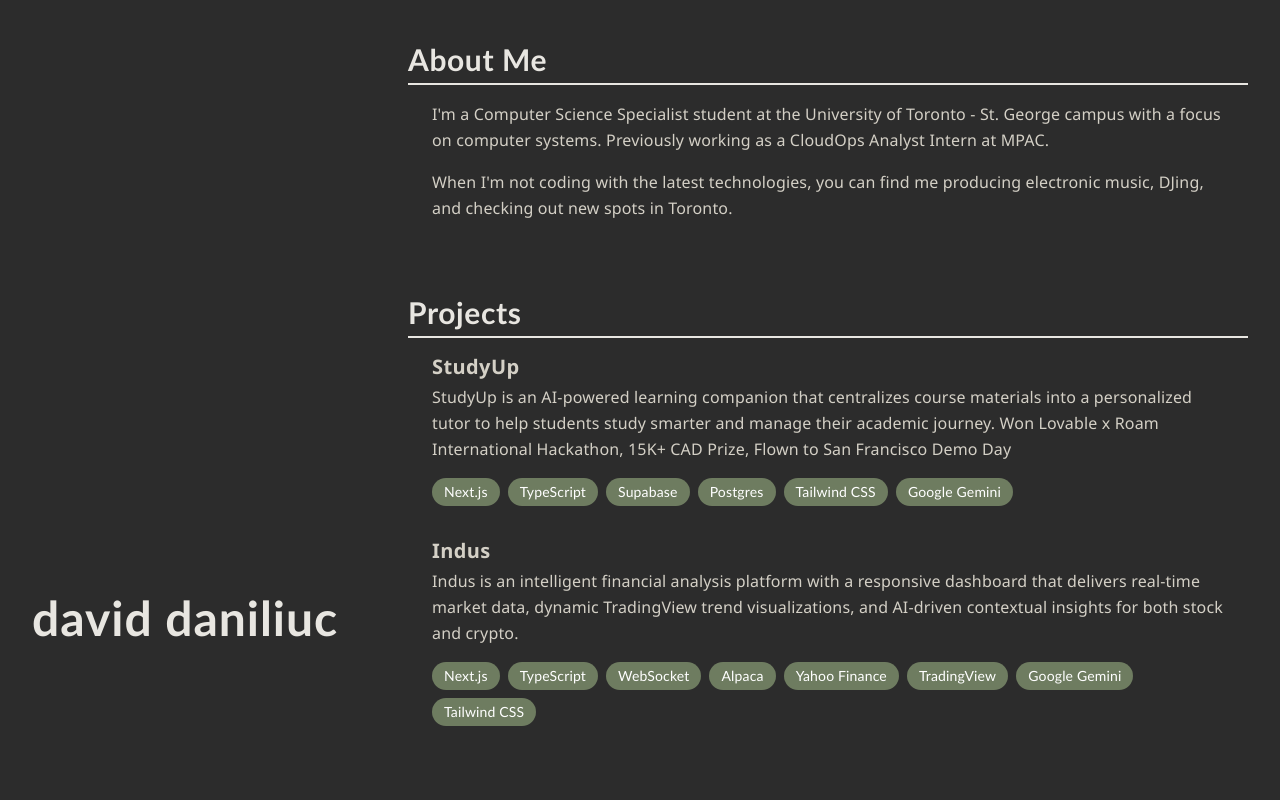
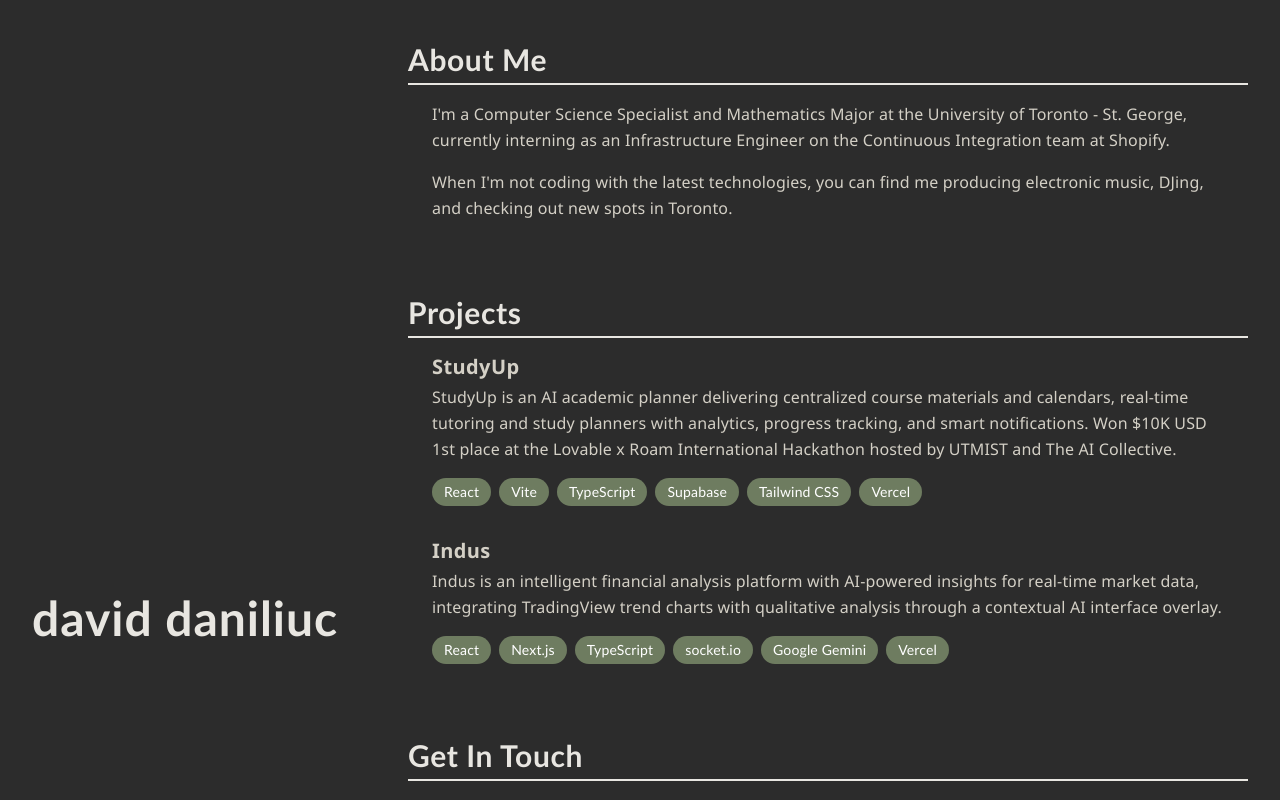
Before and after one commit to vicdenz/daviddaniliuc, a Next.js app: page / in a window 1280 px wide. Shown: the top 800 px of the page. Built offline with nearby package versions, Linux system fonts and the light colour scheme; a web font is replaced by a local one.

Commit message:
Updated text for Shopify

```diff
--- a/src/app/layout.tsx
+++ b/src/app/layout.tsx
@@ -17,7 +17,7 @@ const funnelDisplay = Funnel_Display({
 
 export const metadata: Metadata = {
 	title: "David Daniliuc",
-	description: "David Daniliuc, software engineer and cs student @ UofT.",
+	description: "David Daniliuc, infrastructure engineering intern @ Shopify and cs & math student @ UofT.",
 };
 
 export default function RootLayout({
--- a/src/app/page.tsx
+++ b/src/app/page.tsx
@@ -18,13 +18,13 @@ export default function Home() {
 							<svg className="w-4 h-4 flex-shrink-0" fill="currentColor" viewBox="0 0 24 24">
 								<path d="M12 2 C12 6 16 12 22 12 C16 12 12 18 12 22 C12 18 8 12 2 12 C8 12 12 6 12 2 Z" />
 							</svg>
-							<p className="font-sans text-stone-gray text-lg leading-relaxed font-light">cloudops engineer @ MPAC</p>
+							<p className="font-sans text-stone-gray text-lg leading-relaxed font-light">infra @ Shopify</p>
 						</li>
 						<li className="flex items-center gap-3 animate-fade-in-left delay-500">
 							<svg className="w-4 h-4 text-stone-gray flex-shrink-0" fill="currentColor" viewBox="0 0 24 24">
 								<path d="M12 2 C12 6 16 12 22 12 C16 12 12 18 12 22 C12 18 8 12 2 12 C8 12 12 6 12 2 Z" />
 							</svg>
-							<p className="font-sans text-stone-gray text-lg leading-relaxed font-light">computer science @ UofT</p>
+							<p className="font-sans text-stone-gray text-lg leading-relaxed font-light">cs & math @ UofT</p>
 						</li>
 					</ul>
 				</div>
@@ -36,7 +36,7 @@ export default function Home() {
 				<section className="mb-12 animate-fade-in-scale delay-200">
 					<h2 className="font-heading text-3xl text-stone-gray-light font-bold pb-1">About Me</h2>
 					<div className="content-hr p-6 pt-4 animate-fade-in-scale delay-200">
-						<p className="font-display text-stone-gray leading-relaxed mb-4">{"I'm a Computer Science Specialist student at the University of Toronto - St. George campus with a focus on computer systems. Previously working as a CloudOps Analyst Intern at MPAC."}</p>
+						<p className="font-display text-stone-gray leading-relaxed mb-4">{"I'm a Computer Science Specialist and Mathematics Major at the University of Toronto - St. George, currently interning as an Infrastructure Engineer on the Continuous Integration team at Shopify."}</p>
 						<p className="font-display text-stone-gray leading-relaxed">{"When I'm not coding with the latest technologies, you can find me producing electronic music, DJing, and checking out new spots in Toronto."}</p>
 					</div>
 				</section>
@@ -46,8 +46,8 @@ export default function Home() {
 					<h2 className="font-heading text-3xl text-stone-gray-light font-bold pb-1">Projects</h2>
 					<div className="content-hr p-6 pt-4">
 						<div className="space-y-8">
-							<ProjectCard className="animate-fade-in-scale delay-400" title="StudyUp" description="StudyUp is an AI-powered learning companion that centralizes course materials into a personalized tutor to help students study smarter and manage their academic journey. Won Lovable x Roam International Hackathon, 15K+ CAD Prize, Flown to San Francisco Demo Day" technologies={["Next.js", "TypeScript", "Supabase", "Postgres", "Tailwind CSS", "Google Gemini"]} />
-							<ProjectCard className="animate-fade-in-scale delay-400" title="Indus" description="Indus is an intelligent financial analysis platform with a responsive dashboard that delivers real-time market data, dynamic TradingView trend visualizations, and AI-driven contextual insights for both stock and crypto." technologies={["Next.js", "TypeScript", "WebSocket", "Alpaca", "Yahoo Finance", "TradingView", "Google Gemini", "Tailwind CSS"]} />
+							<ProjectCard className="animate-fade-in-scale delay-400" title="StudyUp" description="StudyUp is an AI academic planner delivering centralized course materials and calendars, real-time tutoring and study planners with analytics, progress tracking, and smart notifications. Won $10K USD 1st place at the Lovable x Roam International Hackathon hosted by UTMIST and The AI Collective." technologies={["React", "Vite", "TypeScript", "Supabase", "Tailwind CSS", "Vercel"]} />
+							<ProjectCard className="animate-fade-in-scale delay-400" title="Indus" description="Indus is an intelligent financial analysis platform with AI-powered insights for real-time market data, integrating TradingView trend charts with qualitative analysis through a contextual AI interface overlay." technologies={["React", "Next.js", "TypeScript", "socket.io", "Google Gemini", "Vercel"]} />
 						</div>
 					</div>
 				</section>
@@ -58,7 +58,7 @@ export default function Home() {
 					<div className="content-hr p-6 pt-4 animate-fade-in-scale delay-600">
 						<p className="font-display text-stone-gray leading-relaxed mb-6">{"I'm always interested in new opportunities and contributing to interesting projects. Feel free to reach out!"}</p>
 						<div className="flex gap-4">
-							<ContactButton icon={faEnvelope} href="mailto:david.daniliuc@mail.utoronto.ca" />
+							<ContactButton icon={faEnvelope} href="mailto:david.daniliuc24@gmail.com" />
 							<ContactButton icon={faLinkedin} text="" href="https://www.linkedin.com/in/david-daniliuc/" />
 							<ContactButton icon={faGithub} text="" href="https://github.com/vicdenz/" />
 						</div>
```
Also changed, not shown: 2 other files (tests, documents, lock files or other folders).
